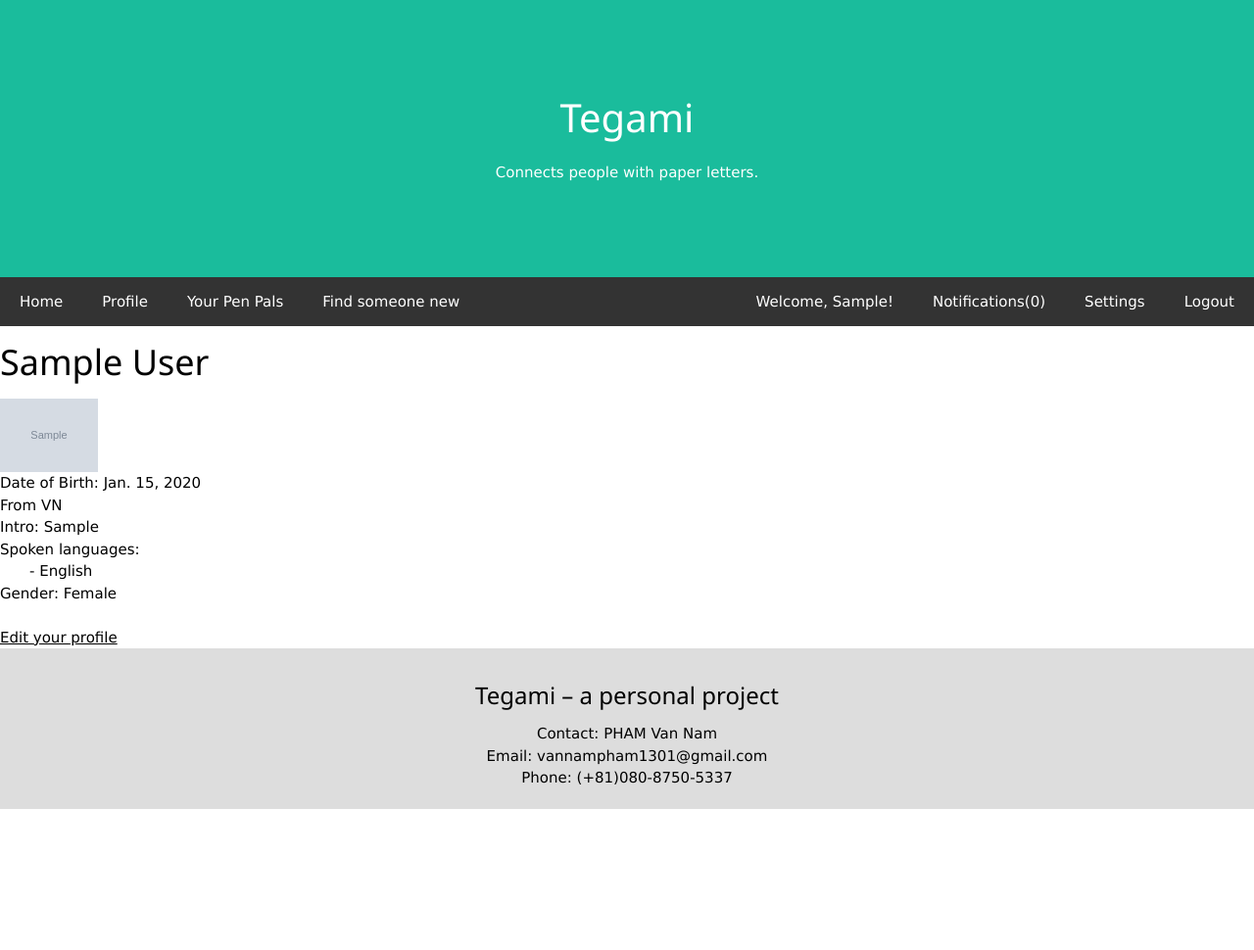
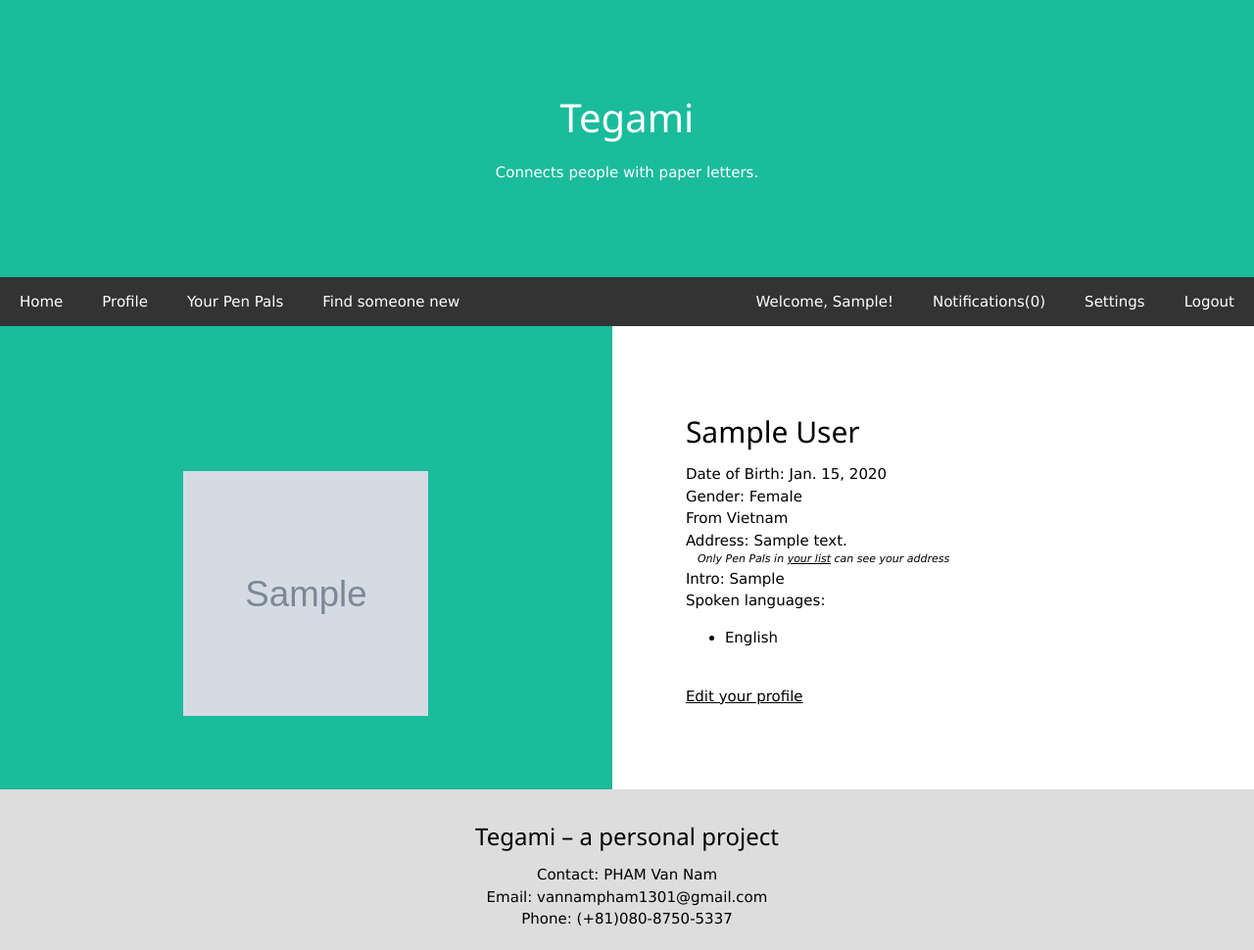
Before and after one commit to megarazor/Tegami, a Django app: page /account/profile/ in a window 1280 px wide. Shown: the whole page at 98% size. Before the commit the page ends 826 px from the top, so only its background shows below. Run offline with Django 3.2, Linux system fonts and the light colour scheme; a user stored in the database is signed in; tables that the repository leaves empty hold one stand-in row (values such as "Sample post"); grey boxes marked "Sample" are stand-in pictures.

Commit message:
Customize profile pages

```diff
--- /dev/null
+++ b/static/css/columns_profile.css
@@ -0,0 +1,9 @@
+.col-container {
+    display: table; /* Make the container element behave like a table */
+    width: 100%; /* Set full-width to expand the whole page */
+}
+
+.col {
+    padding: 75px;
+    display: table-cell; /* Make elements inside the container behave like table cells */
+}
--- a/static/css/styles.css
+++ b/static/css/styles.css
@@ -155,3 +155,21 @@ body {
     width: 100%;
   }
 }
+
+.annotation {
+  font-size: 11px;
+  font-style: italic;
+  padding-left: 12px;
+}
+
+.center-cropped-big {
+  width:250px;
+  height:250px;
+  object-fit:cover;
+}
+
+.profile-picture {
+  display: block;
+  margin-left: auto;
+  margin-right: auto;
+}
--- a/templates/basic_interface/profile.html
+++ b/templates/basic_interface/profile.html
@@ -2,33 +2,47 @@
 
 {% block extra_head_content %}
   <title>{{profile.user.first_name}} {{ profile.user.last_name }} | Tegami</title>
+  {% load static %}
+  <link rel="stylesheet" href="{% static 'css/columns_profile.css' %}">
 {% endblock %}
 
 {% block content %}
-
-    {% csrf_token %}
-<h1>{{ profile.user.first_name }} {{ profile.user.last_name }}</h1>
-<img src="{{ profile.profile_pic }}" alt="" width="100px">
-<br>
+<div>
+    <div class="col-container">
+        <div class="col" style="background-color:#1abc9c;">
+            <br><br>
+            <img class="center-cropped-big profile-picture" src="{{ profile.profile_pic }}" alt="">
+        </div>
+        <div class="col">
+            <h2>{{ profile.user.first_name }} {{ profile.user.last_name }}</h2>
             Date of Birth: {{ profile.DoB }}
             <br>
-From {{ profile.country }}
-<br>
-Intro: {{ profile.intro }}
-<br>
-Spoken languages:
-<br>
-{% for lang in lang_list %}
-　　- {{ lang }} <br>
-{% endfor %}
             {% if profile.gender == 0 %}
                 Gender: Female
             {% else %}
                 Gender: Male
             {% endif %}
             <br>
+            From {{ country }}
+            <br>
+            Address: {{ profile.address }}
+            <br>
+            <div class="annotation">Only Pen Pals in <a href="{% url 'current_pals' %}">your list</a> can see your address</div>
+            Intro: {{ profile.intro }}
+            <br>
+            Spoken languages:
+            <ul>
+                {% for lang in lang_list %}
+                <li>{{ lang }}</li>
+                {% endfor %}
+            </ul>
             <br>
             <a href="{% url 'edit_info' %}">Edit your profile</a>
             <br>
+        </div>
+    </div>
+</div>
+
+
 
 {% endblock %}
--- a/templates/common/settings_base.html
+++ b/templates/common/settings_base.html
@@ -3,7 +3,7 @@
 {% block extra_head_content %}
   <title>Settings | Tegami</title>
   {% load static %}
-    <link rel="stylesheet" href="{% static 'css/columns.css' %}">
+    <link rel="stylesheet" href="{% static 'css/columns_menu.css' %}">
 {% endblock %}
 
 {% block content %}
--- a/userController/models.py
+++ b/userController/models.py
@@ -2,8 +2,8 @@ from django.db import models
 from django.contrib.auth.models import User
 from django.db.models.signals import post_save
 from django.dispatch import receiver
-# from matching.models import SpokenLanguages
 
+COUNTRY_CODE= {'--': 'None', 'US': 'United States of America', 'JP': 'Japan', 'VN': 'Vietnam'}
 LANGUAGE_SLOT_NUM= 5
 
 class Notifications(models.Model):
@@ -49,3 +49,6 @@ class Profile(models.Model):
         self.spoken_languages= string
         self.save()
         return 0
+
+    def country_get_as_string(self):
+        return COUNTRY_CODE[self.country]
--- a/userController/views.py
+++ b/userController/views.py
@@ -41,7 +41,7 @@ def profile(request):
     lang_list_decoded= []
     for lang in lang_list:
         lang_list_decoded.append(LANGUAGE_CODE[lang])
-    context= {'profile': profile, 'lang_list': lang_list_decoded}
+    context= {'profile': profile, 'lang_list': lang_list_decoded, 'country': profile.country_get_as_string()}
     return render(request, 'basic_interface/profile.html', context)
 
 @login_required
@@ -69,7 +69,8 @@ def profile_other(request, username):
         'sent_request': sent_match_request,
         'received_request': received_match_request,
         'is_pal': is_pal,
-        'lang_list': lang_list_decoded
+        'lang_list': lang_list_decoded,
+        'country': profile.country_get_as_string()
         }
     return render(request, 'basic_interface/profile_other.html', context)
 
@@ -162,7 +163,8 @@ def edit_info(request):
             profile.save()
             Profile.languages_set_from_list(profile, languages)
 
-            return redirect('profile')
+            messages.success(request, 'Information updated')
+            return redirect('edit_info')
     else:
         user= request.user
         profile= user.profile
@@ -200,6 +202,8 @@ def edit_password(request):
         if form.is_valid():
             form.save()
             update_session_auth_hash(request, form.user)
+            messages.success(request, 'Password updated')
+            return redirect('edit_password')
 
     form= PasswordChangeForm(user=request.user)
     context= {'form': form}
```
Also changed, not shown: templates/basic_interface/home.html (+2 -12 lines), templates/basic_interface/profile_other.html (+28 -17 lines), templates/common/profile_base.html (added, +47 -0 lines), templates/matching/query.html (+12 -8 lines), templates/settings/info.html (+1 -6 lines), templates/settings/password.html (+7 -10 lines), templates/settings/settings.html (deleted, +0 -7 lines), static/css/columns_menu.css (renamed from static/css/columns.css). Lines whose indentation alone changed are shown as unchanged.
